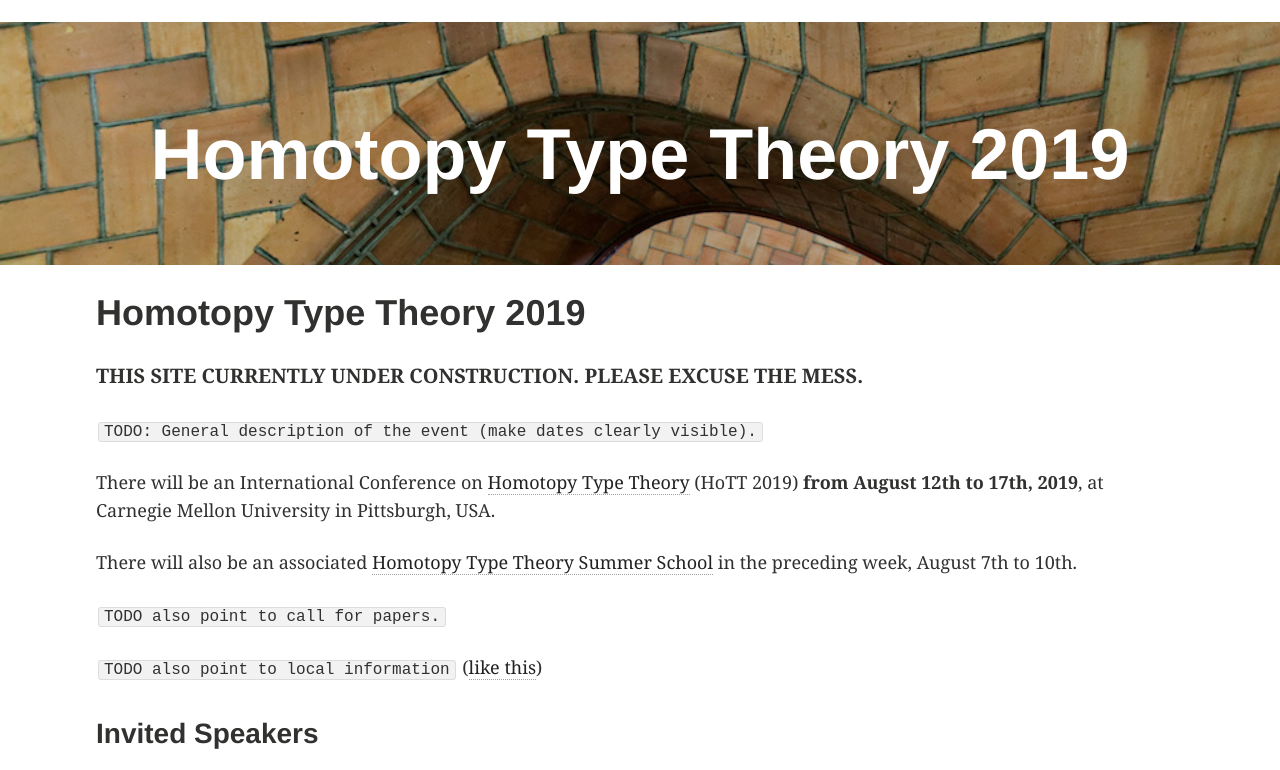
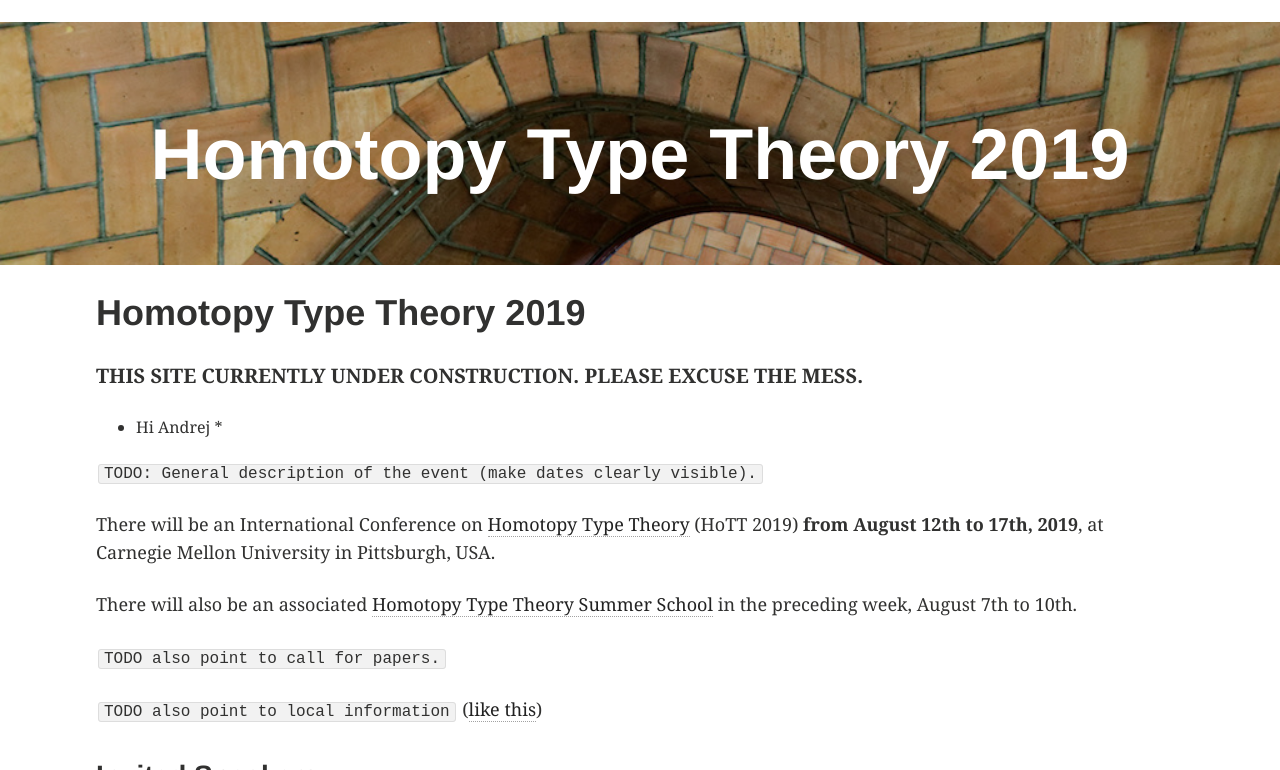
Before and after one commit to HoTT/HoTT-2019, a Jekyll site: the page built from index.md, in a window 1280 px wide and 900 px high, cut to the strip 130-900 px from the top of the window. Built offline with Jekyll 4.4.1, drawn with Linux system fonts in a browser that asks for light colours.

Commit message:
hi andrej

```diff
--- a/index.md
+++ b/index.md
@@ -6,6 +6,7 @@
 
 **THIS SITE CURRENTLY UNDER CONSTRUCTION. PLEASE EXCUSE THE MESS.**
 
+* Hi Andrej *
 
 `TODO: General description of the event (make dates clearly visible).`
 
```
